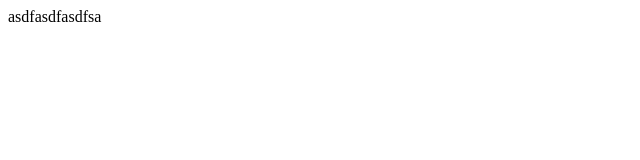
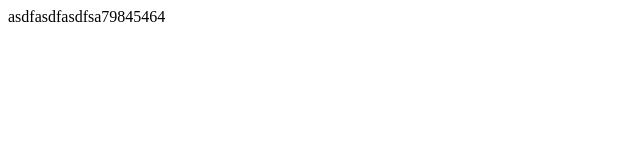
Before and after one commit to wei292224644/testgit, a plain HTML site: page index3.html in a window 1280 px wide. Shown: the full height of the page, 0-640 px from the left. Drawn offline with Linux system fonts and the light colour scheme.

Commit message:
修改 test3

```diff
--- a/index3.html
+++ b/index3.html
@@ -7,6 +7,6 @@
     <title>Document</title>
 </head>
 <body>
-    asdfasdfasdfsa
+    asdfasdfasdfsa79845464
 </body>
 </html>
```
